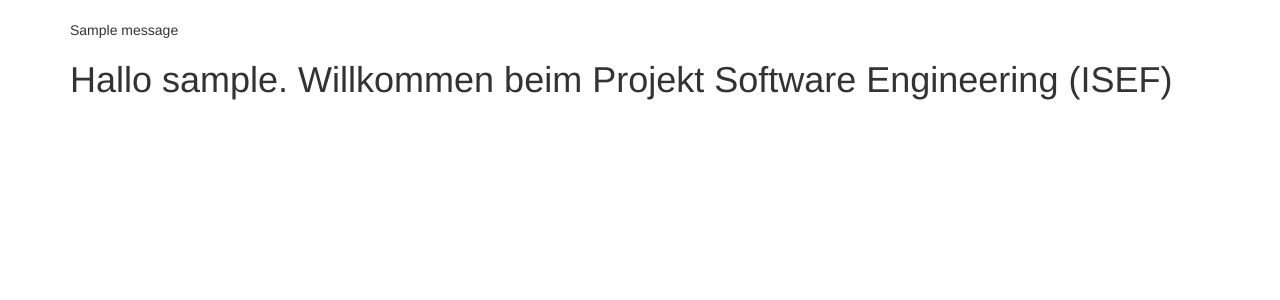
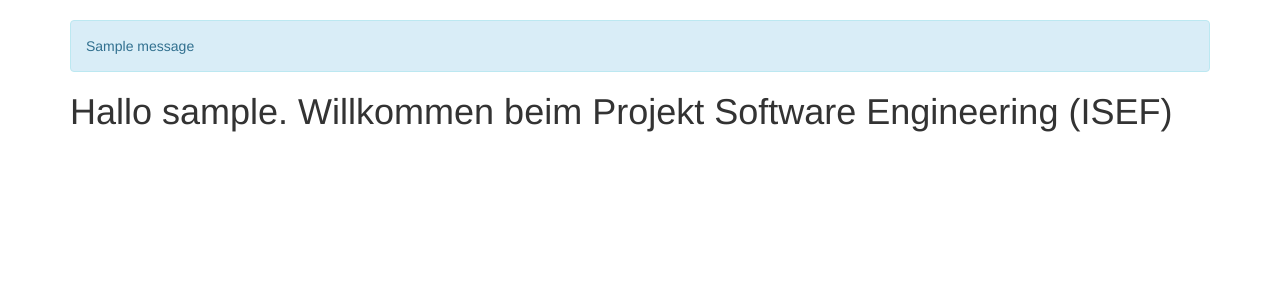
Before and after one commit to ISEF-Online-Quizsystem/Online-Quizsystem, a Flask app: page / in a window 1280 px wide. Shown: the part 52-352 px from the top of the page. Run offline with Flask 2, Linux system fonts and the light colour scheme; a user stored in the database is signed in; tables that the repository leaves empty hold one stand-in row (values such as "Sample post"); one stand-in notice (Sample message) is shown; some libraries are stand-ins or nearby versions.

Commit message:
fix base.html

```diff
--- a/app/templates/base.html
+++ b/app/templates/base.html
@@ -45,7 +45,7 @@
         {% with messages = get_flashed_messages() %}
         {% if messages %}
             {% for message in messages %}
-            <div class=""alert alert-info" role="alert">{{ message }}</div>
+            <div class="alert alert-info" role="alert">{{ message }}</div>
             {% endfor %}
         {% endif %}
         {% endwith %}
```
